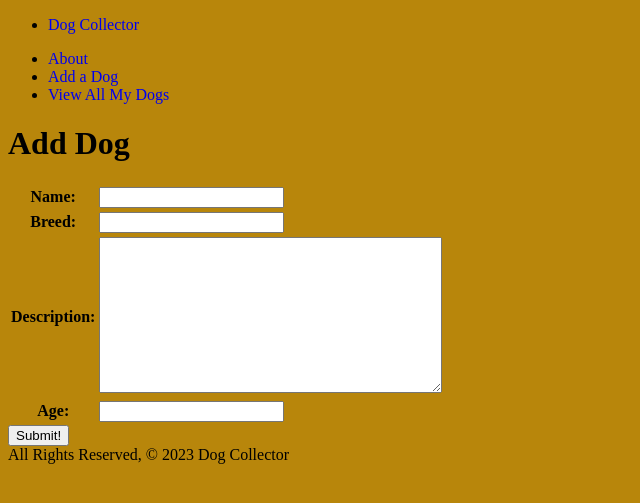
After one commit to nohatekate/finchcollectordog, a Django app: page /dogs/create/ in a window 1280 px wide. The commit adds this page. Shown: the top 503 px of the page, without its empty margins (0-640 px from the left). Run offline with Django 4.2, Linux system fonts and the light colour scheme.

Commit message:
create functionality

```diff
--- a/main_app/models.py
+++ b/main_app/models.py
@@ -1,4 +1,5 @@
 from django.db import models
+from django.urls import reverse
 
 # Create your models here.
 class Dog(models.Model):
@@ -9,3 +10,6 @@ class Dog(models.Model):
 
     def __str__(self):
         return self.name
+
+    def get_absolute_url(self):
+        return reverse("detail", kwargs={"dog_id": self.id})
--- a/main_app/templates/base.html
+++ b/main_app/templates/base.html
@@ -17,8 +17,10 @@
             <li><a href="/">Dog Collector</a></li>
         </ul>
         <ul>
-            <li><a href="/about">About</a></li>
-            <li><a href="/dogs">View All My Dogs</a></li>
+            <li><a href="{% url 'about' %}">About</a></li>
+            <li><a href="{% url 'dogs_create' %}">Add a Dog</a></li>
+            <li><a href="{% url 'index' %}">View All My Dogs</a></li>
+
         </ul>
         </div>
     </nav>
--- a/main_app/templates/dogs/index.html
+++ b/main_app/templates/dogs/index.html
@@ -5,7 +5,7 @@
 
 {% for dog in dogs %}
     <div>
-        <a href="/dogs/{{ dog.id }}">
+        <a href="{% url 'detail' dog.id %}">
             <div>
                 <h3>{{ dog.name }}</h3>
                 <p>Breed: {{ dog.breed }}</p>
--- /dev/null
+++ b/main_app/templates/main_app/dog_form.html
@@ -0,0 +1,15 @@
+{% extends 'base.html' %}
+
+{% block content %}
+  <h1>Add Dog</h1>
+  <!-- Leaving the action empty makes the form post to the same url used to display it -->
+  <form action="" method="POST">
+    <!-- Django requires the following for security purposes -->
+    {% csrf_token %}
+    <table>
+      <!-- Render the inputs inside of <tr>s & <td>s -->
+      {{ form.as_table }}
+    </table>
+    <input type="submit" value="Submit!" class="btn">
+  </form>
+{% endblock %}
--- a/main_app/urls.py
+++ b/main_app/urls.py
@@ -6,4 +6,5 @@ urlpatterns = [
     path('about/', views.about, name='about'),
     path('dogs/', views.dogs_index, name='index'),
     path('dogs/<int:dog_id>/', views.dogs_detail, name='detail'),
+    path('dogs/create/', views.DogCreate.as_view(), name='dogs_create'),
 ]
--- a/main_app/views.py
+++ b/main_app/views.py
@@ -1,8 +1,6 @@
 from django.shortcuts import render
+from django.views.generic.edit import CreateView
 from .models import Dog
-
-
-
 
 # Create your views here.
 def home(request):
@@ -18,5 +16,10 @@ def dogs_index(request):
     })
 
 def dogs_detail(request, dog_id):
-  dog = Dog.objects.get(id=dog_id)
-  return render(request, 'dogs/detail.html', { 'dog': dog })
+    dog = Dog.objects.get(id=dog_id)
+    return render(request, 'dogs/detail.html', { 'dog': dog })
+
+class DogCreate(CreateView):
+  model = Dog
+  fields = '__all__'
+  success_url = '/dogs'
```
